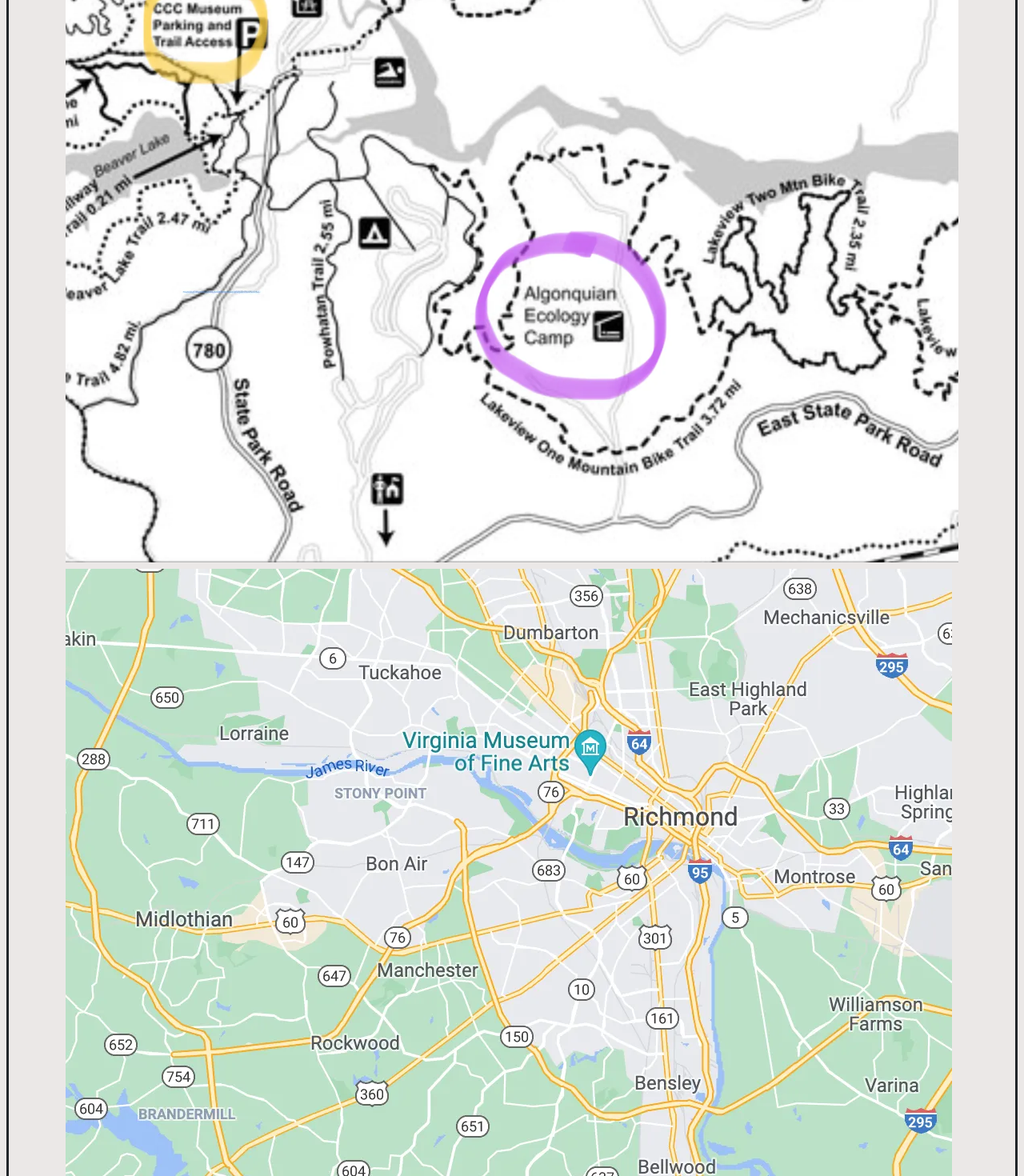
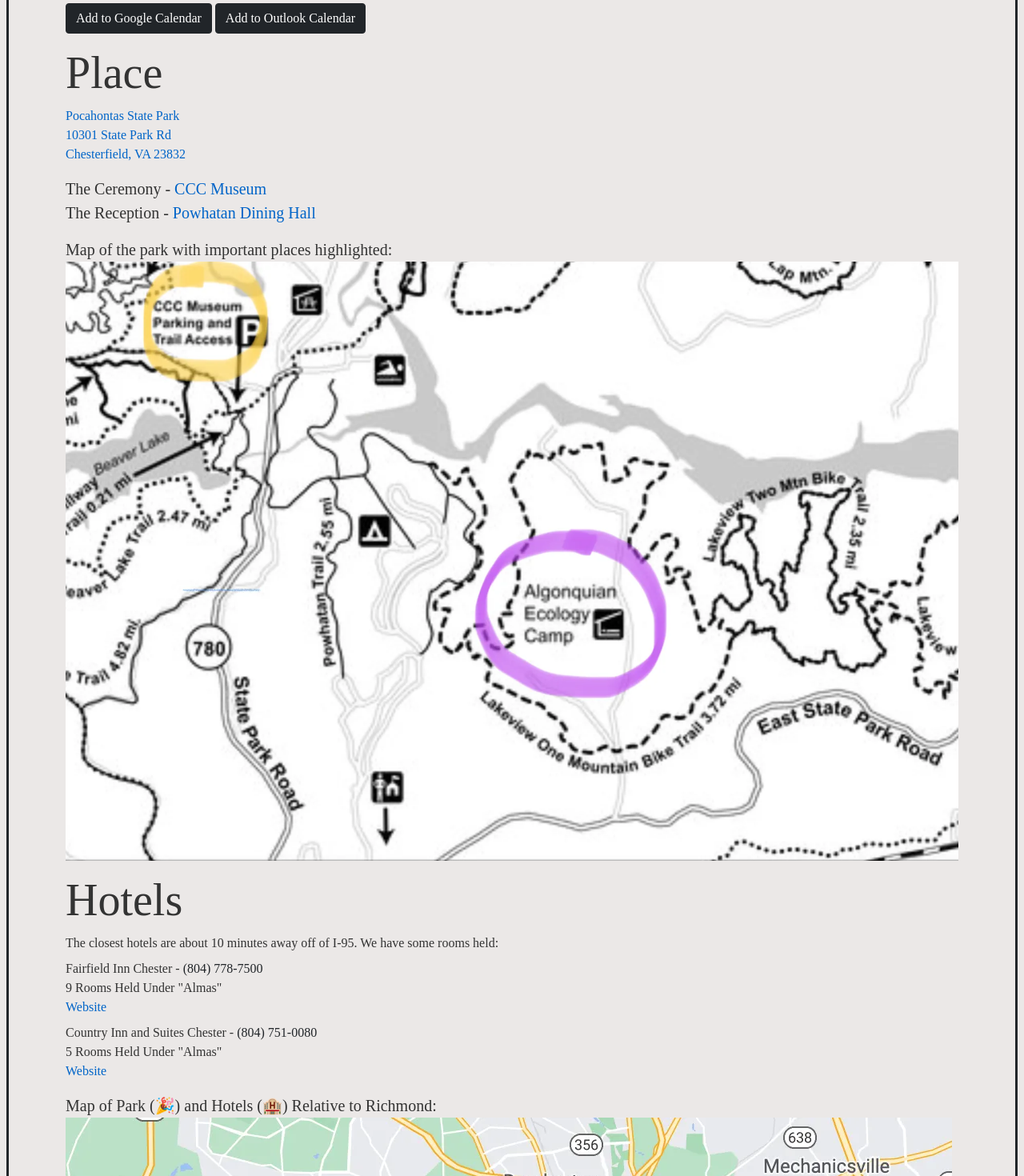
Before and after one commit to kalmas/rosyandkyle-com, a Svelte app: page /event in a window 1280 px wide. Shown: the part 320-1790 px from the top of the page at 80% size. Built offline with nearby package versions, Linux system fonts and the light colour scheme; a web font is replaced by a local one.

Commit message:
fill in the event page

```diff
--- a/package.json
+++ b/package.json
@@ -9,7 +9,7 @@
     "check": "svelte-check --tsconfig ./tsconfig.json",
     "test": "jest",
     "sync": "aws s3 sync public s3://rosyandkyle.com/ --delete",
-    "uncache": "aws cloudfront create-invalidation --distribution-id E1GFE6SI71Q2TE --paths=/ > invalidation.log",
+    "uncache": "aws cloudfront create-invalidation --distribution-id E1GFE6SI71Q2TE --paths=/* > invalidation.log",
     "deploy": "npm run build && npm run sync && npm run uncache"
   },
   "devDependencies": {
--- a/src/routes/Event.svelte
+++ b/src/routes/Event.svelte
@@ -1,6 +1,97 @@
 <div class="container">
     <h1 class="display-1">Event Details</h1>
-    <h2 class="display-5">The Ceremony</h2>
-    <img class="img-fluid mb-2" alt="Map of Pocahontas State Park" src="img/map1.webp" />
-    <img class="img-fluid mb-2" alt="Map of Greater Richmond" src="img/map3.webp" />
+
+    <h2 class="mt-3 display-4">Time</h2>
+    <time datetime="2022-05-28T16:00-0400">Saturday, May 28, 2022 at 4pm</time>
+    <div class="mt-2">
+        <a
+            href="https://calendar.google.com/calendar/render?action=TEMPLATE&dates=20220528T200000Z%2F20220529T020000Z&details=Ceremony%20-%20CCC%20Museum%20https%3A%2F%2Fgoo.gl%2Fmaps%2FbLicy3ahWCyUpKj9A%0AReception%20-%20Powhatan%20Dining%20Hall%20https%3A%2F%2Fgoo.gl%2Fmaps%2FJJHDWwvg38BewGBH8&location=Pocahontas%20State%20Park&text=Rosy%20and%20Kyle%20Get%20Married"
+            role="button"
+            class="btn btn-dark"
+            title="Add to Google Calendar">Add to Google Calendar</a
+        >
+        <a
+            href="https://outlook.live.com/calendar/0/deeplink/compose?allday=false&body=Ceremony%20-%20CCC%20Museum%20https%3A%2F%2Fgoo.gl%2Fmaps%2FbLicy3ahWCyUpKj9A%0AReception%20-%20Powhatan%20Dining%20Hall%20https%3A%2F%2Fgoo.gl%2Fmaps%2FJJHDWwvg38BewGBH8&enddt=2022-05-29T02%3A00%3A00%2B00%3A00&location=Pocahontas%20State%20Park&path=%2Fcalendar%2Faction%2Fcompose&rru=addevent&startdt=2022-05-28T20%3A00%3A00%2B00%3A00&subject=Rosy%20and%20Kyle%20Get%20Married"
+            role="button"
+            class="btn btn-dark"
+            title="Add to Outlook Calendar">Add to Outlook Calendar</a
+        >
+    </div>
+
+    <h2 class="mt-3 display-4">Place</h2>
+    <a href="https://goo.gl/maps/dkoZAN7CG6rmUXUHA" target="blank">
+        <address>
+            Pocahontas State Park<br />
+            10301 State Park Rd<br />
+            Chesterfield, VA 23832
+        </address>
+    </a>
+
+    <div class="lead mt-3">
+        <strong>The Ceremony - </strong><a
+            href="https://goo.gl/maps/bLicy3ahWCyUpKj9A">CCC Museum</a
+        ><br />
+        <strong>The Reception - </strong><a
+            href="https://goo.gl/maps/JJHDWwvg38BewGBH8">Powhatan Dining Hall</a
+        >
+    </div>
+
+    <figure class="mt-3">
+        <figcaption class="lead">
+            Map of the park with important places highlighted:
+        </figcaption>
+        <img
+            class="img-fluid"
+            alt="Map of Pocahontas State Park"
+            src="img/map1.webp"
+        />
+    </figure>
+
+    <h2 class="mt-3 display-4">Hotels</h2>
+    The closest hotels are about 10 minutes away off of I-95. We have some rooms
+    held:
+
+    <div class="mt-2">
+        Fairfield Inn Chester -
+        <a href="tel:804-778-7500" class="link-dark">(804) 778-7500</a><br />
+        9 Rooms Held Under "Almas"<br />
+        <a
+            href="https://www.marriott.com/hotels/travel/ricch-fairfield-inn-richmond-chester/?scid=bb1a189a-fec3-4d19-a255-54ba596febe2&y_source=1_MjgxOTE2OS03MTUtbG9jYXRpb24uZ29vZ2xlX3dlYnNpdGVfb3ZlcnJpZGU%3D"
+            >Website</a
+        >
+    </div>
+    <div class="mt-2">
+        Country Inn and Suites Chester -
+        <a href="tel:804-751-0080" class="link-dark">(804) 751-0080</a><br />
+        5 Rooms Held Under "Almas"<br />
+        <a
+            href="https://www.radissonhotelsamericas.com/en-us/hotels/country-inn-chester-va?cid=a:se+b:gmb+c:amer+i:local+e:cis+d:us+h:VACHESTE"
+            >Website</a
+        >
+    </div>
+
+    <figure class="mt-3">
+        <figcaption class="lead">
+            Map of Park (🎉) and Hotels (🏨) Relative to Richmond:
+        </figcaption>
+        <img
+            class="img-fluid"
+            alt="Map of Greater Richmond"
+            src="img/map3.webp"
+        />
+    </figure>
+
+    <h2 class="mt-3 display-4">Camping</h2>
+    We have reserved a large group campsite with several cabins and room to sleep
+    28 people. Please let us know if you're interested in camping and we'll give
+    you all the details.
+
+    <figure class="mt-3">
+        <figcaption class="lead">Group Camp Site:</figcaption>
+        <img
+            class="img-fluid"
+            alt="Group Campsite"
+            src="img/group-campsite.webp"
+        />
+    </figure>
 </div>
```
Also changed, not shown: public/img/group-campsite.png (added), public/img/group-campsite.webp (added).
